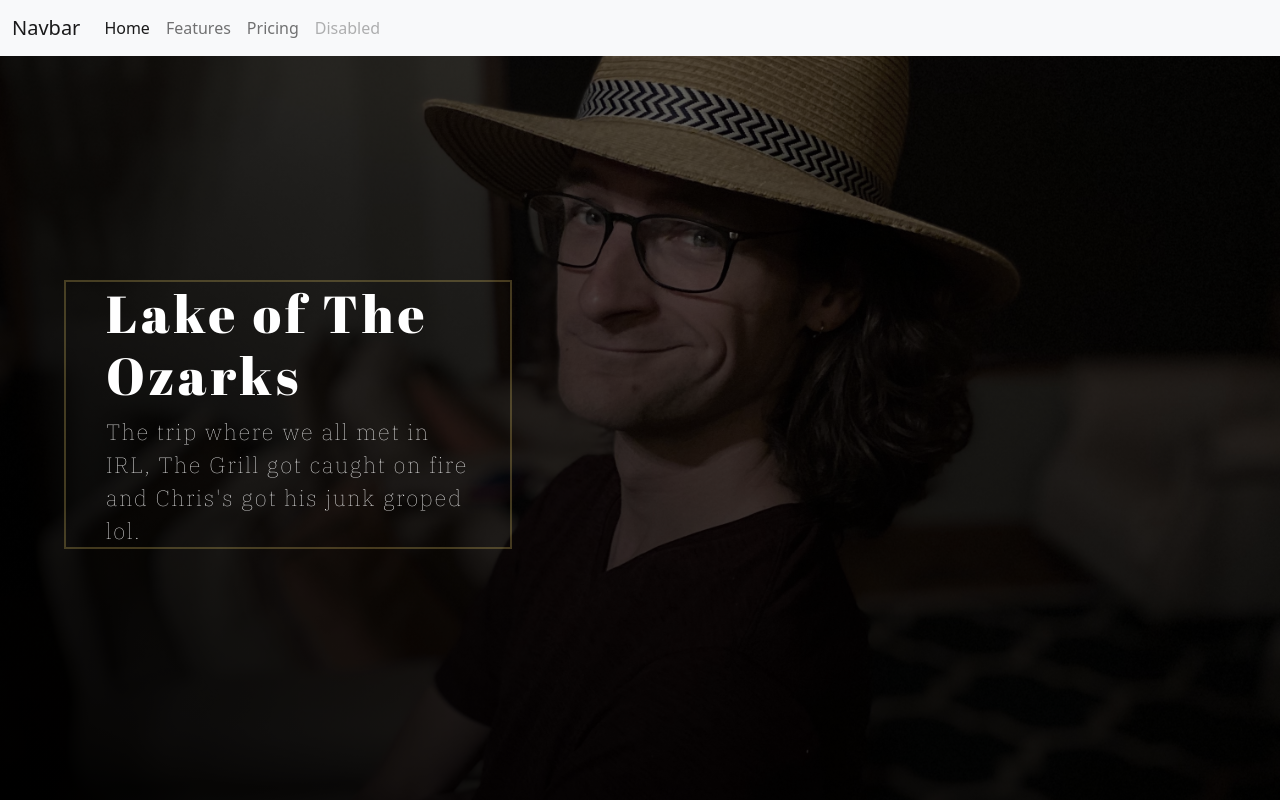
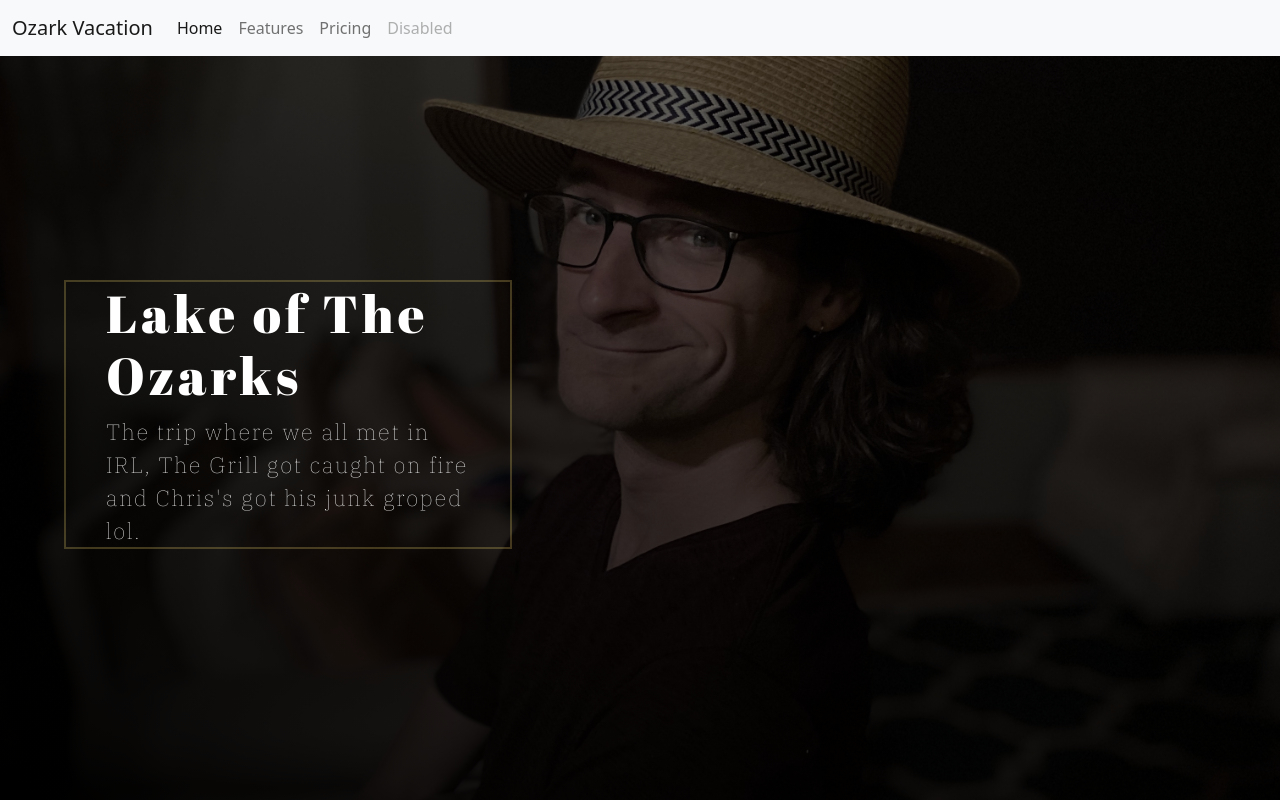
Before and after one commit to BracketNerd101/ozark, a plain HTML site: page index.html in a window 1280 px wide. Shown: the top 800 px of the page. Drawn offline with nearby package versions, Linux system fonts and the light colour scheme; a web font is replaced by a local one.

```diff
--- a/index.html
+++ b/index.html
@@ -8,12 +8,12 @@
     <!-- Bootstrap CSS -->
     <link href="https://cdn.jsdelivr.net/npm/bootstrap@5.0.2/dist/css/bootstrap.min.css" rel="stylesheet" integrity="sha384-EVSTQN3/azprG1Anm3QDgpJLIm9Nao0Yz1ztcQTwFspd3yD65VohhpuuCOmLASjC" crossorigin="anonymous">
     <link rel="stylesheet" href="scss/style.css">
-    <title>vacation</title>
+    <title>Ozark Vacation </title>
   </head>
   <body>
     <nav class="navbar navbar-expand-lg navbar-light fixed-top bg-light">
         <div class="container-fluid">
-          <a class="navbar-brand" href="#">Navbar</a>
+          <a class="navbar-brand" href="#">Ozark Vacation </a>
           <button class="navbar-toggler" type="button" data-bs-toggle="collapse" data-bs-target="#navbarNav" aria-controls="navbarNav" aria-expanded="false" aria-label="Toggle navigation">
             <span class="navbar-toggler-icon"></span>
           </button>
```
Also changed, not shown: img/IMG_0495.png (added), img/IMG_0498.png (added), img/IMG_0533.png (added), 14 other files.
